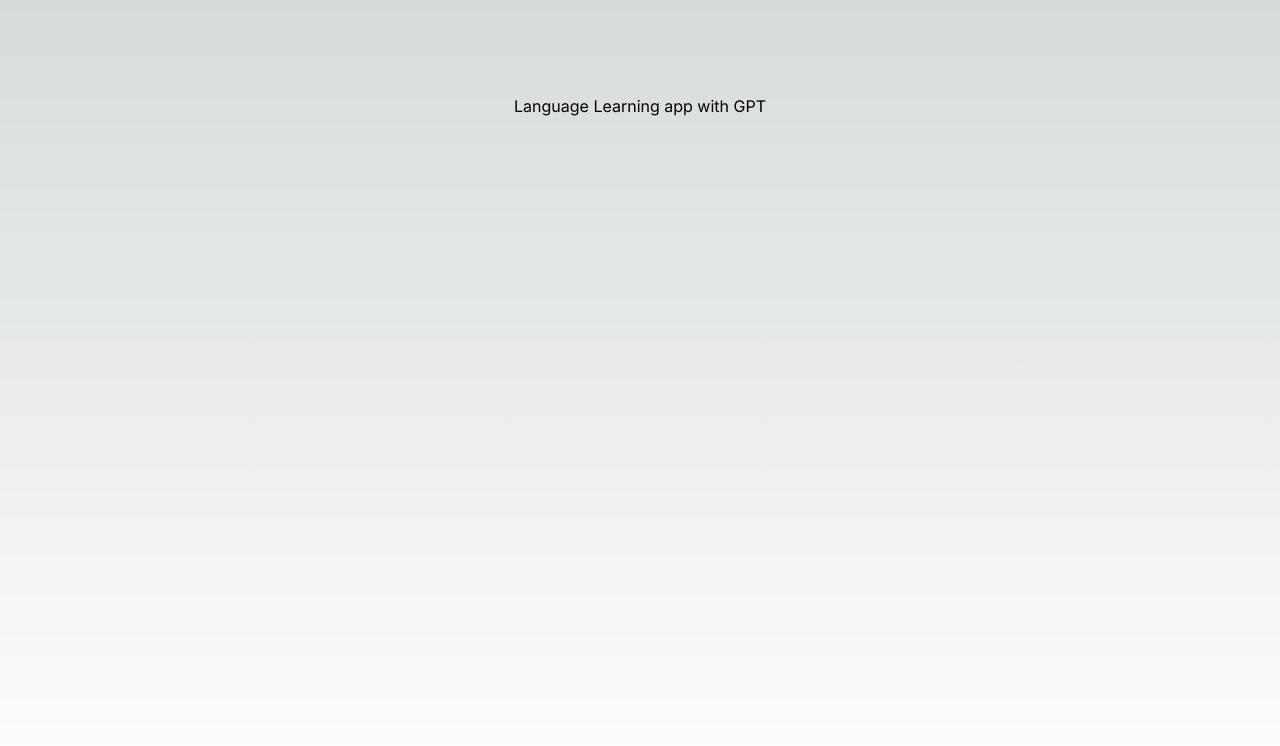
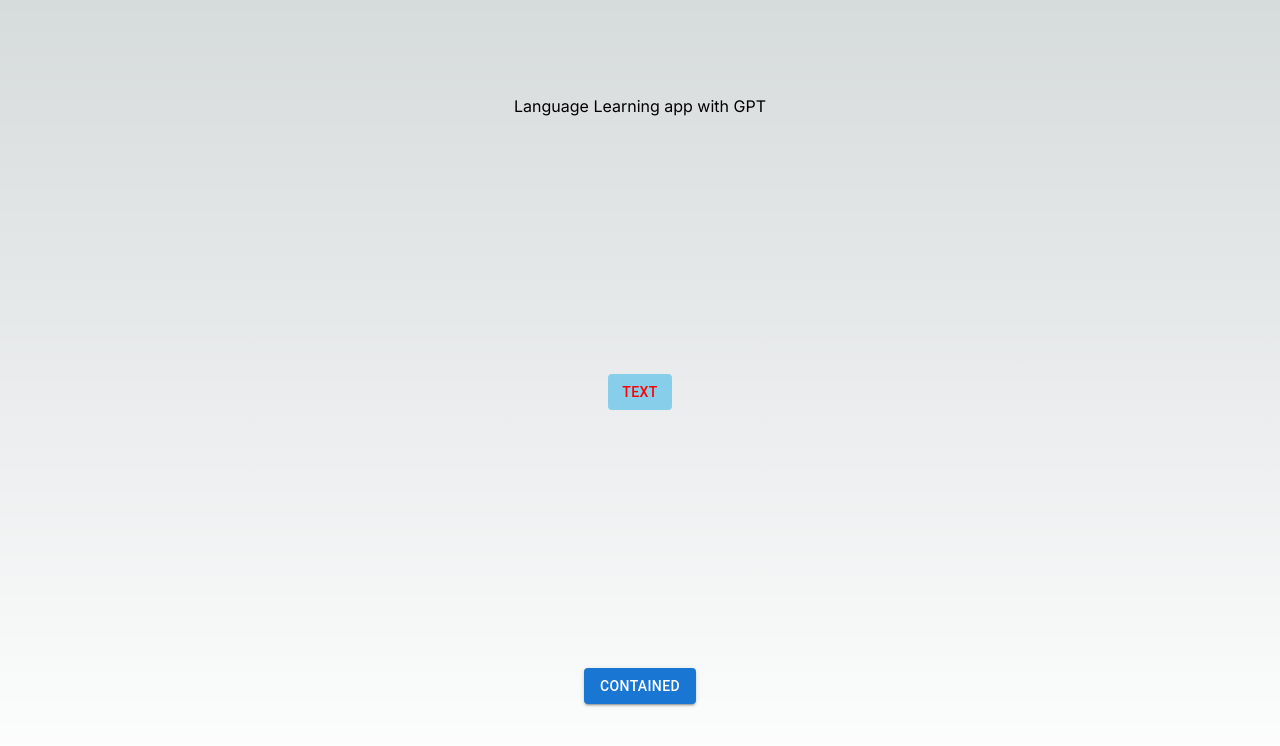
Before and after one commit to YS739/HwY_Project, a Next.js app: page / in a window 1280 px wide. Shown: the top 746 px of the page. Built offline with nearby package versions, Linux system fonts and the light colour scheme.

Commit message:
chore: eslint 및 prettier 설정, MUI 설치

```diff
--- a/src/app/page.tsx
+++ b/src/app/page.tsx
@@ -1,9 +1,22 @@
-import styles from "./page.module.css";
+import styles from './page.module.css';
+import { Button } from '@mui/material';
 
+// TODO:: 전체 코드 작성 후 component 분리
 const Home = () => {
   return (
     <main className={styles.main}>
       <div>Language Learning app with GPT</div>
+      {/* mui custom test - sx prop 사용 */}
+      <Button
+        sx={{
+          color: 'red',
+          backgroundColor: 'skyblue',
+        }}
+        variant="text"
+      >
+        Text
+      </Button>
+      <Button variant="contained">Contained</Button>
     </main>
   );
 };
```
Also changed, not shown: package.json (+9 -4 lines), .eslintrc.json, .prettierrc.json (added), 1 other file (tests, documents, lock files or other folders).
